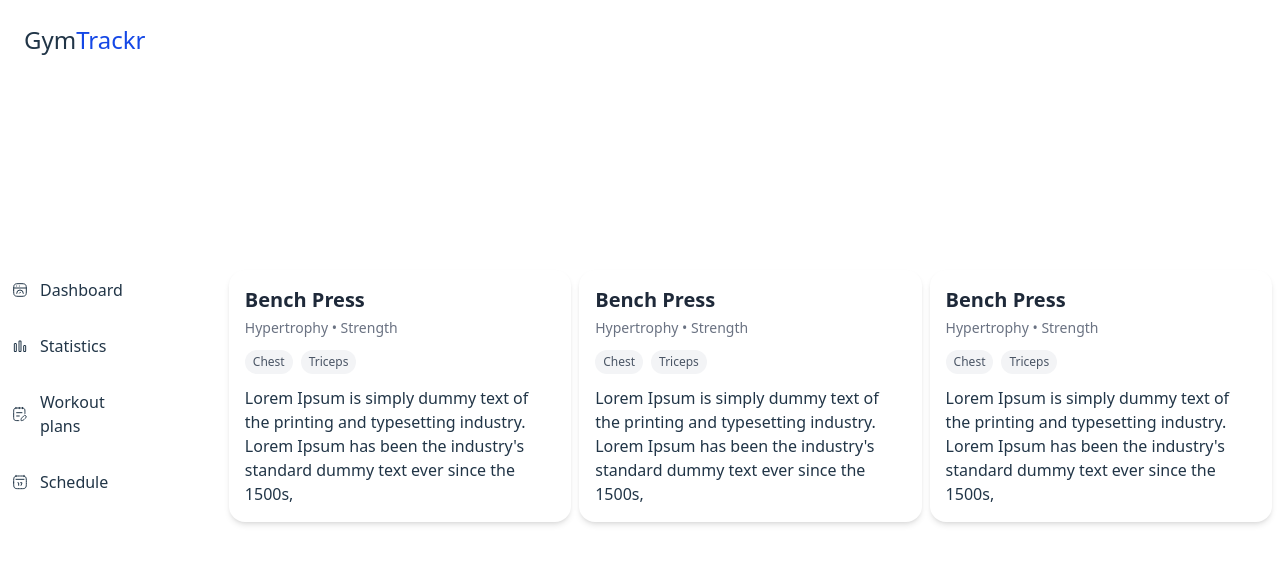
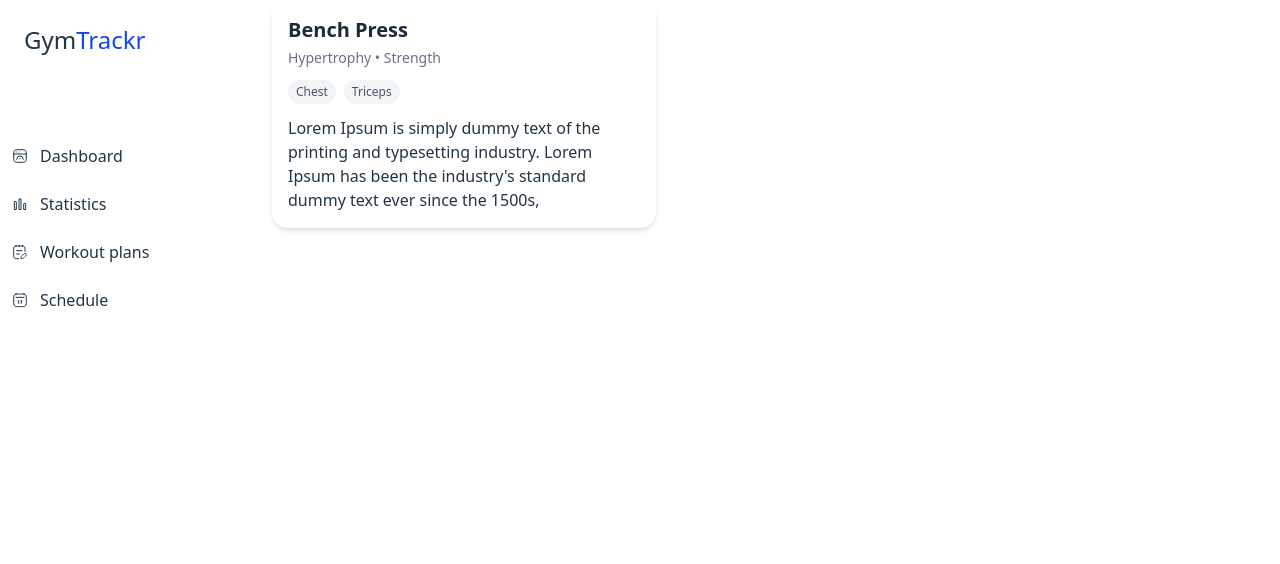
Before and after one commit to mirak-1/gymtracker, a React (Vite) app in the folder gymtracker/: page / in a window 1280 px wide. Shown: the top 564 px of the page. Built offline with nearby package versions, Linux system fonts and the light colour scheme.

Commit message:
fix(frontend): small fix on the css for the display of the sidebar with the other elements

```diff
--- a/gymtracker/src/App.jsx
+++ b/gymtracker/src/App.jsx
@@ -5,7 +5,7 @@ import Exercices from './pages/Exercices'
 function App() {
 
   return (
-    <div>
+    <div className='w-full h-screen'>
       <Exercices />
     </div>
   )
--- a/gymtracker/src/components/Sidebar.jsx
+++ b/gymtracker/src/components/Sidebar.jsx
@@ -5,22 +5,22 @@ import HugeiconsCalendar01 from "./icones/calendar";
 
 function Sidebar() {
     return (
-        <div>
-            <div className="absolute top-0 ml-6 mt-6 text-2xl">Gym<span className="text-blue-700">Trackr</span></div>
-            <div className="grid grid-cols-1 gap-4">
-                <div className="flex place-items-center rounded-l-xl pt-2 pb-2 pl-3 pr-20 hover:bg-blue-200 hover:border-r-5 hover:text-blue-700">
+        <div className="flex-col">
+            <div className="ml-6 mt-6 text-2xl mb-20">Gym<span className="text-blue-700">Trackr</span></div>
+            <div className="grid grid-cols-1 gap-2 align-center">
+                <div className="flex place-items-center rounded-l-xl pt-2 pb-2 pl-3 hover:bg-blue-200 hover:border-r-5 hover:text-blue-700">
                     <HugeiconsDashboardBrowsing className="mr-3" />
                     Dashboard
                 </div>
-                <div className="flex place-items-center rounded-l-xl pt-2 pb-2 pl-3 pr-20 hover:bg-blue-200 hover:border-r-5 hover:text-blue-700">
+                <div className="flex place-items-center rounded-l-xl pt-2 pb-2 pl-3 hover:bg-blue-200 hover:border-r-5 hover:text-blue-700">
                     <HugeiconsChart01 className="mr-3" />
                     Statistics
                 </div>
-                <div className="flex place-items-center rounded-l-xl pt-2 pb-2 pl-3 pr-20 hover:bg-blue-200 hover:border-r-5 hover:text-blue-700">
+                <div className="flex place-items-center rounded-l-xl pt-2 pb-2 pl-3 hover:bg-blue-200 hover:border-r-5 hover:text-blue-700">
                     <HugeiconsNoteEdit className="mr-3" />
                     Workout plans
                 </div>
-                <div className="flex place-items-center rounded-l-xl pt-2 pb-2 pl-3 pr-20 hover:bg-blue-200 hover:border-r-5 hover:text-blue-700">
+                <div className="flex place-items-center rounded-l-xl pt-2 pb-2 pl-3 hover:bg-blue-200 hover:border-r-5 hover:text-blue-700">
                     <HugeiconsCalendar01 className="mr-3" />
                     Schedule
                 </div>
--- a/gymtracker/src/pages/Exercices.jsx
+++ b/gymtracker/src/pages/Exercices.jsx
@@ -4,20 +4,13 @@ import Sidebar from "../components/Sidebar";
 function Exercices() {
     return (
         <div className="flex">
-            <div className="w-3xs">
-                <Sidebar/>
+            <div className="w-3xs mr-2">
+                <Sidebar />
             </div>
             <div className="flex">
-                <div className="mb-2 mr-2">
+                <div className="mb-2 mr-2 ml-2">
                     <Exercice />
                 </div>
-                <div className="mb-2 mr-2">
-                    <Exercice />
-                </div>
-                <div className="mb-2 mr-2">
-                    <Exercice />
-                </div>
-
             </div>
         </div>
     );
```
